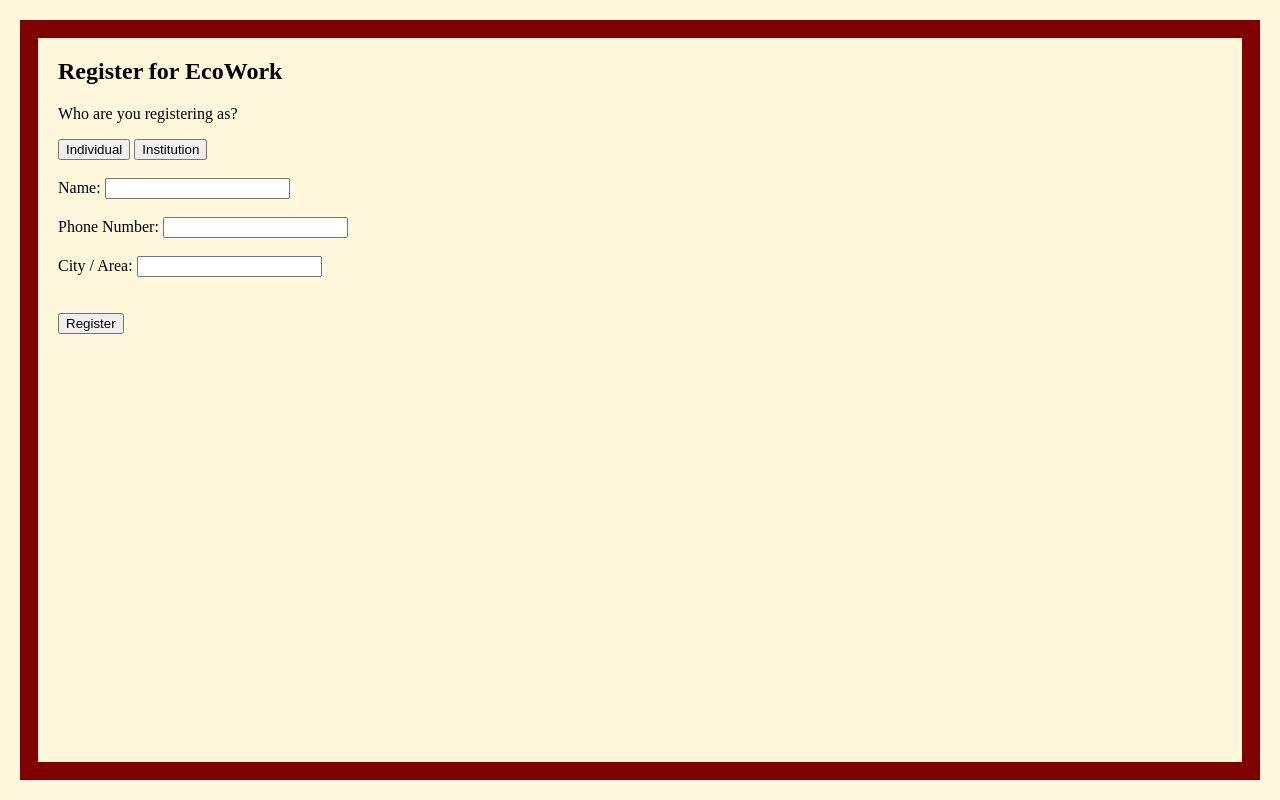
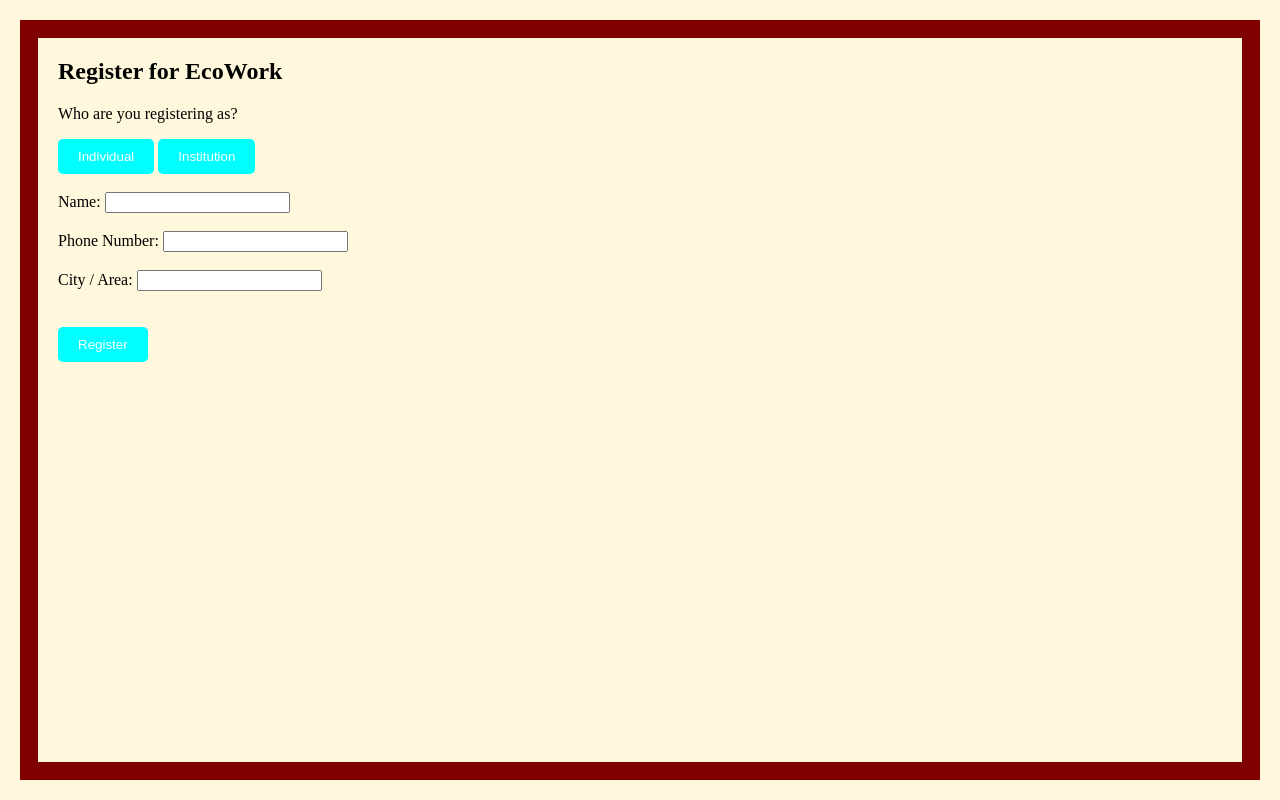
Before and after one commit to sike-coder67/HACKATHON, a plain HTML site: page register.html in a window 1280 px wide. Both pictures are taken after a click on the button "Individual". Drawn offline with Linux system fonts and the light colour scheme.

Commit message:
Enhance button styles in registration form
Updated button styles for better visibility and user experience.

```diff
--- a/register.html
+++ b/register.html
@@ -3,8 +3,8 @@
 <body style="background-color: cornsilk; color: black; border: 0.5cm; border-color: maroon; border-style: solid; padding: 20px; margin: 20px;">
  <h2>Register for EcoWork</h2>
 <p>Who are you registering as?</p>
-<button type="button" onclick="showForm('individual')">Individual</button>
-<button type="button" onclick="showForm('institution')">Institution</button>
+<button type="button" onclick="showForm('individual')" " style="background-color: cyan; color: white; padding: 10px 20px; border: none; border-radius: 5px; cursor: grab;">Individual</button>
+<button type="button" onclick="showForm('institution')" " style="background-color: cyan; color: white; padding: 10px 20px; border: none; border-radius: 5px; cursor: grab;">Institution</button>
 <form id="regForm" style="display:none;">
 <br>
 <label>Name:</label>
@@ -18,7 +18,7 @@
 <input type="text" id="institutionName">
 </div>
 <br>
-<button type="submit">Register</button>
+<button type="submit" " style="background-color: cyan; color: white; padding: 10px 20px; border: none; border-radius: 5px; cursor: grab;">Register</button>
 </form>
 <script>
 function showForm(type) {
```
